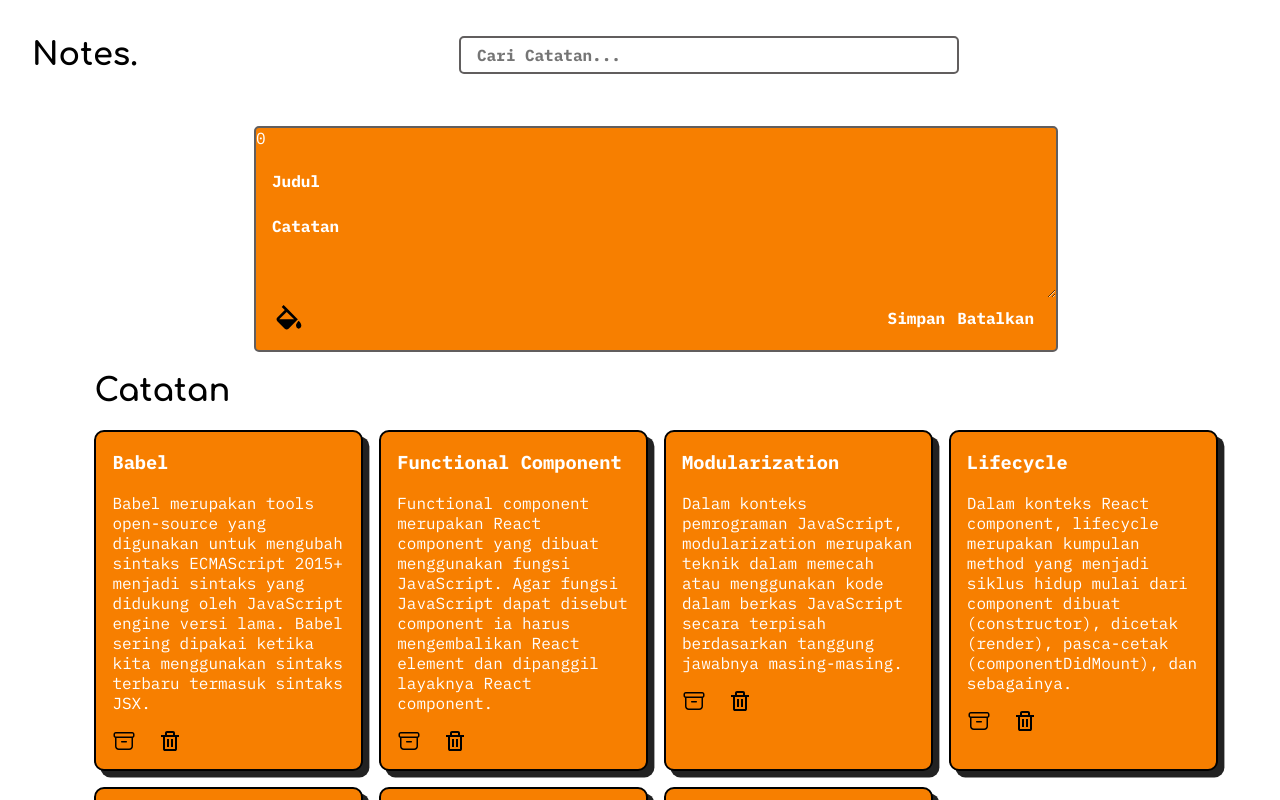
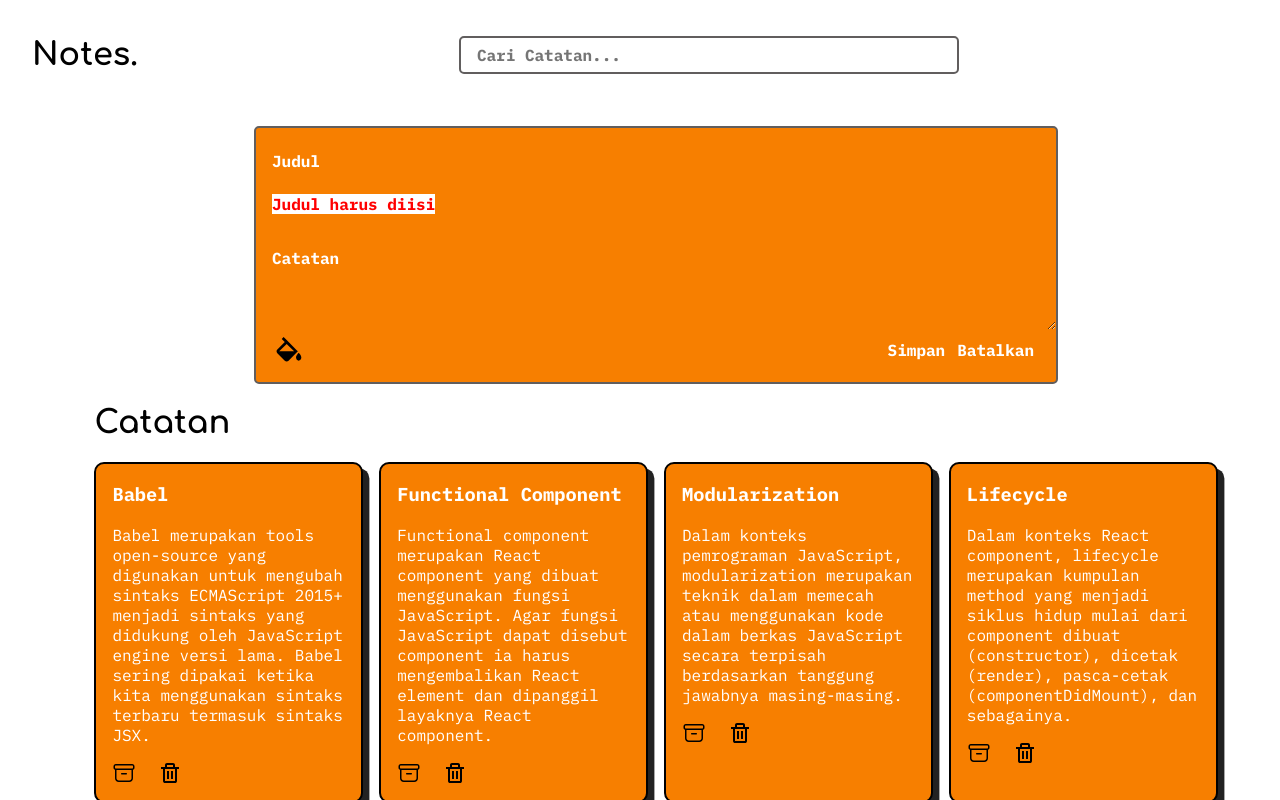
Before and after one commit to Shiroyasha68/submission-notes-dicoding, a React (Vite) app: page / in a window 1280 px wide. Both pictures are taken after a click on the button "Simpan". Shown: the top 800 px of the page. Built offline with nearby package versions, Linux system fonts and the light colour scheme.

Commit message:
add required to title

```diff
--- a/src/components/AddNotes.jsx
+++ b/src/components/AddNotes.jsx
@@ -6,6 +6,7 @@
     const [addBody, setAddbody] = useState('');
     const [charLimit, setCharLimit] = useState(0);
     const [colorPicker, setColorPicker] = useState('f77f00');
+    const [requiredTitle, setRequiredTitle] = useState(false)
     const addTitleFun = (e) => {
         setAddTitle(event.target.value.slice(0, 50));
         setCharLimit(event.target.value.length);
@@ -28,6 +29,7 @@
         backgroundColor:`#${colorPicker}`
     }
     const addNotesFun = () => {
+        if(addTitle.length > 0) {
             const newObj = {
                 id: +new Date(),
                 title: addTitle,
@@ -40,11 +42,19 @@
            setAddTitle('');
            setAddbody('');
            setCharLimit(0);
+           setRequiredTitle(false)
+        }
+        else {
+            setRequiredTitle(true)
+        }
     }
     return (
         <div className="add-notes" style={myStyle}>
-            <div className="rounded">{charValue()}</div>
                 <input type="text" name="" className="input-title" placeholder="Judul" onChange={addTitleFun} value={addTitle} style={myStyle}/><br />
+                {requiredTitle ?
+                <p>Judul harus diisi</p>
+                 : null}
+
                 <textarea name="" id="" cols="30" rows="4" placeholder="Catatan" onChange={addbodyFun} value={addBody} style={myStyle} />
                 <div className="button-area">
                     <div className="btn-logo">
--- a/src/components/style/index.css
+++ b/src/components/style/index.css
@@ -60,6 +60,13 @@
 .add-notes input {
     height: 2rem;
 
+}
+.add-notes p {
+    color: red;
+    font-weight: 700;
+    background-color: white;
+    width: fit-content;
+    margin-left: 1rem;
 }
 .add-notes textarea, .add-notes input {
     width: -webkit-fill-available;
```
Lines whose indentation alone changed are shown as unchanged.
